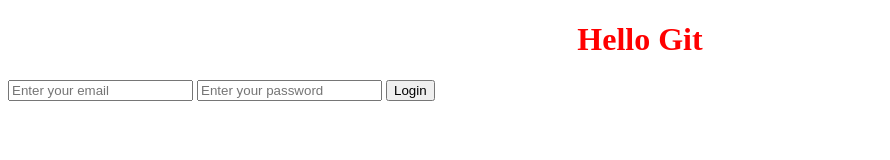
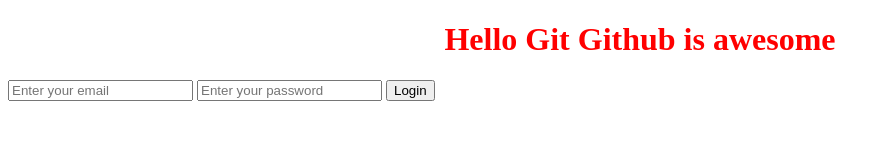
Before and after one commit to WerkaBur/My-Awesome-Project, a plain HTML site: page index.html in a window 1280 px wide. Shown: the whole page, without its empty margins (0-890 px from the left). Drawn offline with Linux system fonts and the light colour scheme.

Commit message:
Changed the copy of the website

```diff
--- a/index.html
+++ b/index.html
@@ -4,11 +4,11 @@
     <meta charset="UTF-8" />
     <meta http-equiv="X-UA-Compatible" content="IE=edge" />
     <meta name="viewport" content="width=device-width, initial-scale=1.0" />
-    <title>Document</title>
+    <title>Github repo example</title>
     <link rel="stylesheet" href="style.css" />
   </head>
   <body>
-    <h1>Hello Git</h1>
+    <h1>Hello Git Github is awesome</h1>
     <form>
       <input type="email" placeholder="Enter your email" />
       <input type="password" placeholder="Enter your password" />
```
